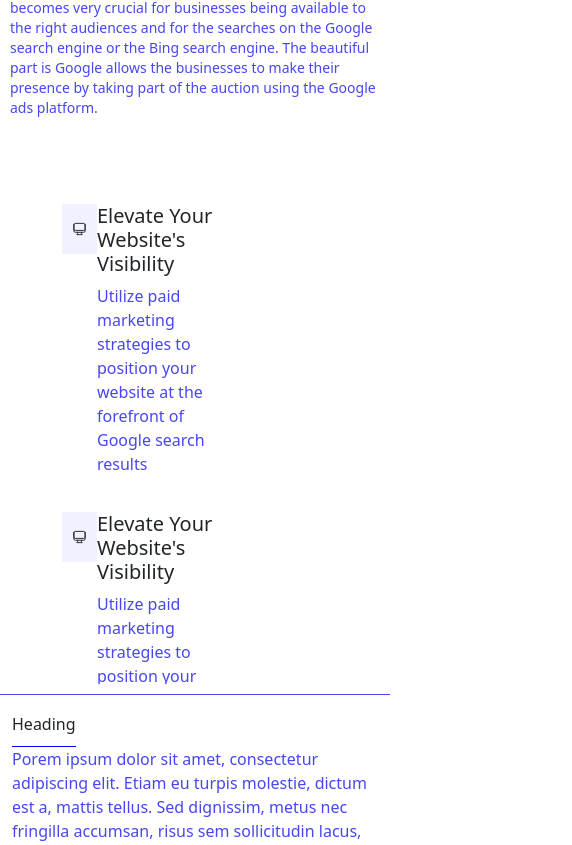
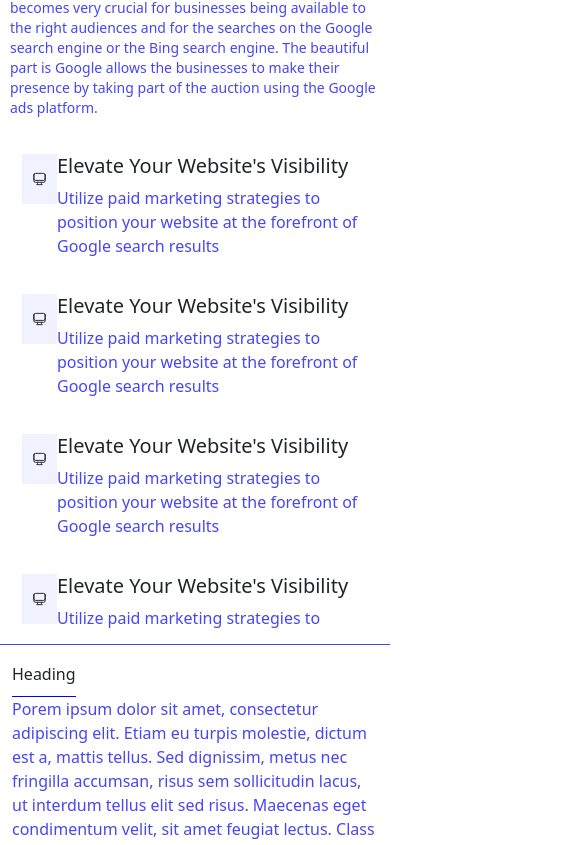
Before and after one commit to nizam012/NextJS, a Next.js app: page / in a window 390 px wide. Shown: the part 3519-4364 px from the top of the page, 572 px wide, since content can reach past the window. Built offline with nearby package versions, Linux system fonts and the light colour scheme.

Commit message:
about-component-responsive12

```diff
--- a/styles/media.css
+++ b/styles/media.css
@@ -110,7 +110,10 @@
         width: 100%;
         margin-left: 0;
     }
-
+.scroll-service{
+    width: 100%;
+    margin: 0;
+}
     .container1 .left {
         width: 100%;
     }
@@ -226,8 +229,8 @@
 }
 .signup-b{
     margin: 0;
-    margin-top: -55px ;
-    margin-left: 150px;
+    /* margin-top: -55px ;
+    margin-left: 150px; */
     /* padding-left: 20px; */
 }
 .top-h {
```
